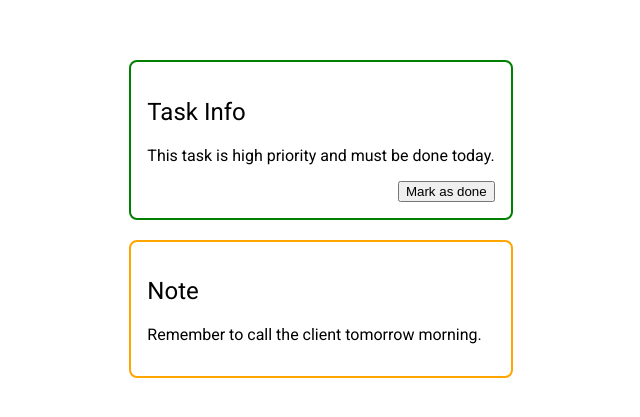
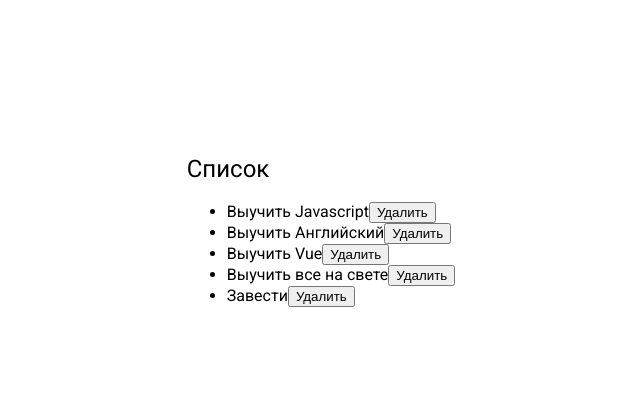
Before and after one commit to SergeyW1/vue-app-learn, a Vue app: page / in a window 1280 px wide. Shown: the part 179-596 px from the top of the page, without its empty margins (319-959 px from the left). Built offline with nearby package versions, Linux system fonts and the light colour scheme.

Commit message:
16 august exercise

```diff
--- a/package.json
+++ b/package.json
@@ -19,6 +19,7 @@
     "@vue/eslint-config-prettier": "^10.2.0",
     "eslint": "^9.32.0",
     "eslint-plugin-vue": "^10.4.0",
+    "sass-embedded": "^1.90.0",
     "vite": "^7.0.4"
   }
 }
--- a/src/App.vue
+++ b/src/App.vue
@@ -1,17 +1,33 @@
 <script setup>
-  import FancyCard from './components/FancyCard.vue';
+  import { ref } from 'vue';
+  import TodoList from './components/TodoList.vue';
+
+  /**
+   * Задача:
+   *
+   * Создай новый компонент TodoList.vue.
+   *
+   * Передай в него список задач (todos) через пропсы.
+   *
+   * Внутри TodoList.vue отобрази этот список в виде списка с элементами, используя v-for.
+   *
+   * Каждый элемент списка должен показывать текст задачи.
+   */
+  const todos = ref([
+    { id: 100, title: 'Выучить Javascript' },
+    { id: 101, title: 'Выучить Английский' },
+    { id: 102, title: 'Выучить Vue' },
+    { id: 103, title: 'Выучить все на свете' },
+    { id: 104, title: 'Завести' },
+  ]);
+
+  const handleDeleteTodo = (id) => {
+    todos.value = todos.value.filter((item) => item.id !== id);
+  };
 </script>
 
 <template>
-  <FancyCard title="Task Info" border-color="green">
-    <p>This task is high priority and must be done today.</p>
-
-    <template #footer>
-      <button>Mark as done</button>
-    </template>
-  </FancyCard>
-
-  <FancyCard title="Note" border-color="orange">
-    <p>Remember to call the client tomorrow morning.</p>
-  </FancyCard>
+  <TodoList :todos="todos" @delete="handleDeleteTodo">
+    <h2>Список</h2>
+  </TodoList>
 </template>
--- a/src/components/FancyCard.vue
+++ /dev/null
@@ -1,34 +0,0 @@
-<script setup lang="ts">
-  defineProps({
-    title: String,
-    borderColor: String,
-  });
-</script>
-
-<template>
-  <div class="card" :style="{ border: '2px solid ' + borderColor }">
-    <h2>{{ title }}</h2>
-
-    <div class="content">
-      <slot></slot>
-    </div>
-
-    <div class="footer">
-      <slot name="footer"></slot>
-    </div>
-  </div>
-</template>
-
-<style scoped>
-  .card {
-    padding: 16px;
-    margin-bottom: 20px;
-    border-radius: 8px;
-  }
-  .content {
-    margin: 12px 0;
-  }
-  .footer {
-    text-align: right;
-  }
-</style>
--- /dev/null
+++ b/src/components/TodoList.vue
@@ -0,0 +1,26 @@
+<script setup lang="ts">
+  defineProps({
+    todos: Array,
+  });
+
+  const emit = defineEmits(['delete']);
+
+  const handleDeleteTodo = (id) => {
+    emit('delete', id);
+    console.log(id);
+  };
+</script>
+
+<template>
+  <slot></slot>
+
+  <ul>
+    <li v-for="todo in todos" :key="todo.id">
+      <span>{{ todo.title }}</span>
+
+      <button @click="handleDeleteTodo(todo.id)">Удалить</button>
+    </li>
+  </ul>
+</template>
+
+<style scoped></style>
```
Also changed, not shown: src/components/Button.vue (deleted, +0 -21 lines), src/components/UserCard.vue (deleted, +0 -15 lines), 1 other file (tests, documents, lock files or other folders).
